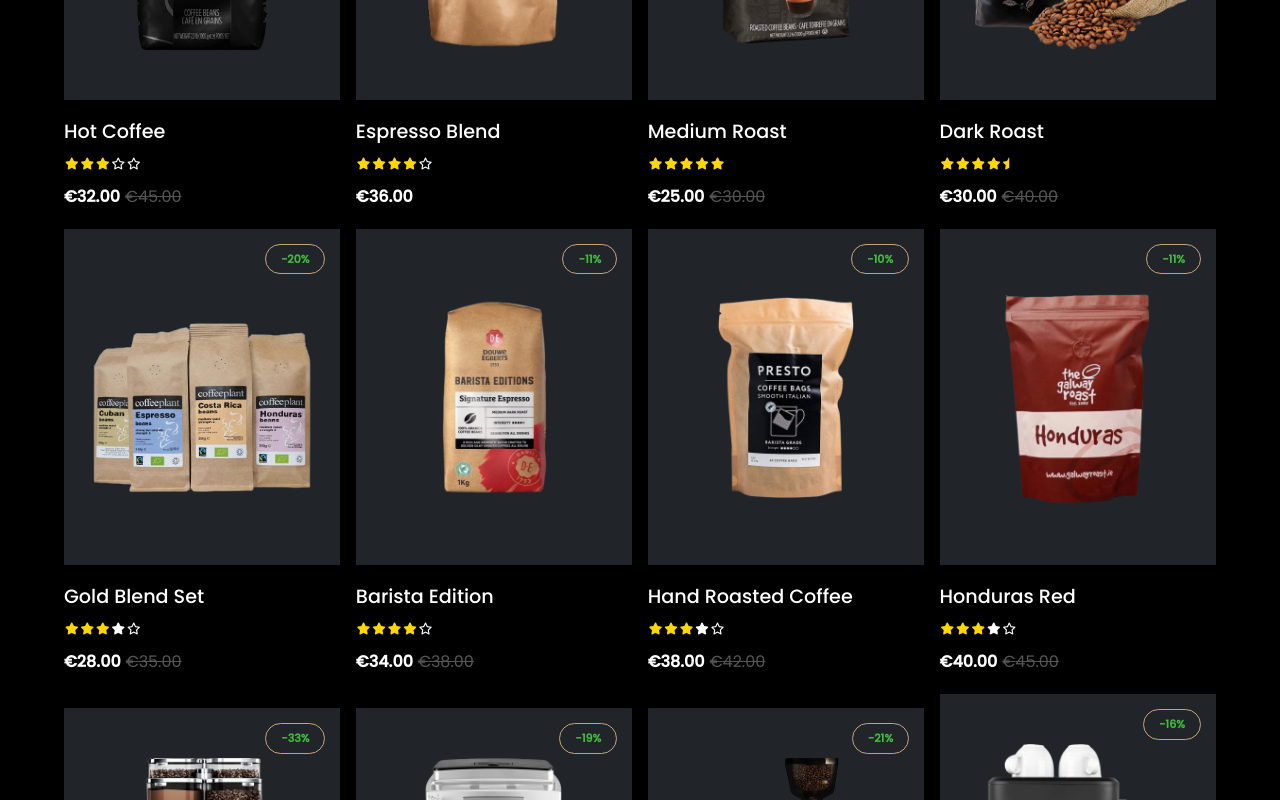
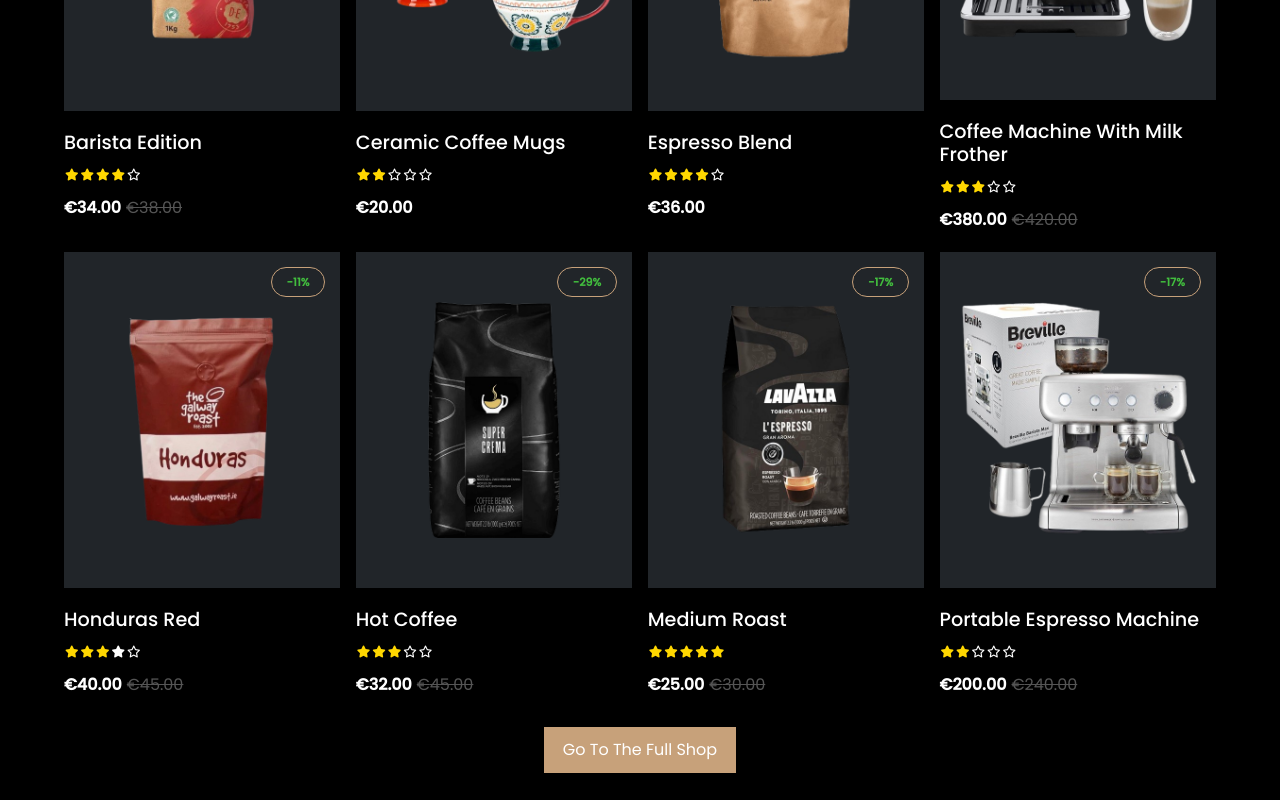
Before and after one commit to PedroCristo/coffe_shop_react_template, a React (Vite) app: page / in a window 1280 px wide. Shown: the part 1780-2580 px from the top of the page. Built offline with nearby package versions, Linux system fonts and the light colour scheme; a web font is replaced by a local one.

Commit message:
Add page and logic for shop page

```diff
--- a/package.json
+++ b/package.json
@@ -12,7 +12,8 @@
   "dependencies": {
     "react": "^18.2.0",
     "react-dom": "^18.2.0",
-    "react-owl-carousel": "^2.3.3"
+    "react-owl-carousel": "^2.3.3",
+    "react-router-dom": "^6.22.0"
   },
   "devDependencies": {
     "@types/react": "^18.2.43",
--- a/src/App.jsx
+++ b/src/App.jsx
@@ -1,28 +1,28 @@
 import "./App.css";
 import Navbar from "./components/Navbar";
 import Header from "./components/Header";
-import HomeSection from "./components/HomeSection";
-import ServicesSection from "./components/ServicesSection";
-import ShopSection from "./components/ShopSection";
-import MenuSection from "./components/MenuSection";
-import GallerySection from "./components/GallerySection";
-import AboutSection from "./components/AboutSection";
 import Footer from "./components/Footer";
-import Carousel from "./components/Testimonials";
-import MapSection from "./components/MapSection";
+import { createBrowserRouter, RouterProvider } from "react-router-dom";
+import HomePage from "./pages/HomePage";
+import ShopPage from "./pages/ShopPage";
+
+const router = createBrowserRouter([
+  {
+    path: "/",
+    element: <HomePage />
+  },
+  {
+    path: "/shop-page",
+    element: <ShopPage />
+  }
+
+])
 
 function App() {
   return (
     <div>
       <Navbar />
-      <Header />
-      <HomeSection />
-      <ServicesSection />
-      <ShopSection />
-      <MenuSection />
-      <GallerySection />
-      <Carousel />
-      <AboutSection />
+      <RouterProvider router={router} />
       <Footer />
     </div>
   );
--- a/src/components/Header.jsx
+++ b/src/components/Header.jsx
@@ -1,7 +1,8 @@
 import React, { useState } from "react";
+import PropTypes from "prop-types";
 import headerNavigationData from "../data/headerNavigation";
 
-function Header() {
+function Header({ homePage }) {
   const [isOpen, setIsOpen] = useState(false);
 
   const toggleNavbar = () => {
@@ -10,13 +11,16 @@ function Header() {
   const toglleCloseNavbar = () => {
     setIsOpen(false);
   };
+
+  // Filter the headerData to show only the first item if homePage is not true
+  const filteredHeaderData = homePage ? headerNavigationData : [headerNavigationData[0]];
   return (
     <header>
       <div className="logo">
-        <img src="images/utilities_images/logo.png" alt="Logo" />
+        <a href="/"><img src="images/utilities_images/logo.png" alt="Logo" /></a>
       </div>
       <nav className={`navigation ${isOpen ? "show" : ""}`}>
-        {headerNavigationData.map((item) => (
+        {filteredHeaderData.map((item) => (
           <li key={item.id}>
             <a href={item.linkUrl} onClick={toglleCloseNavbar}>
               {item.name}
@@ -31,4 +35,9 @@ function Header() {
   );
 }
 
+Header.propTypes = {
+  homePage: PropTypes.string.isRequired,
+ }
+
+
 export default Header;
--- a/src/components/Navbar.jsx
+++ b/src/components/Navbar.jsx
@@ -25,7 +25,7 @@ function Navbar() {
           ))}
         </div>
         <div className="info-link">
-          <a href="#">shop now</a>
+          <a href="/shop-page">shop now</a>
         </div>
       </div>
     </div>
--- /dev/null
+++ b/src/components/ShopPageSection.jsx
@@ -0,0 +1,75 @@
+import React, { useState } from 'react';
+import PropTypes from "prop-types";
+import shopProductsData from '../data/shopProducts';
+function ShopPageSection({ title }) {
+  const [selectedCategory, setSelectedCategory] = useState('all');
+
+  const handleCategoryChange = (category) => {
+    setSelectedCategory(category);
+  };
+
+  // Filter products based on the selected category
+  const filteredProducts = selectedCategory === 'all' ? shopProductsData : shopProductsData.filter(product => product.category === selectedCategory);
+
+  return (
+    <div className="bg-shop" id="shop">
+      <div className="shop-links">
+        <div>
+          <h2>{title}</h2>
+        </div>
+        <div className="links">
+          <li onClick={() => handleCategoryChange('all')} data-filter="all">all</li>
+          <li onClick={() => handleCategoryChange('coffee')} data-filter=".coffee">coffee</li>
+          <li onClick={() => handleCategoryChange('machines')} data-filter=".machines">machines</li>
+          <li onClick={() => handleCategoryChange('cups')} data-filter=".cups">Cups</li>
+        </div>
+      </div>
+      <div className="shop-flex consts">
+        {filteredProducts.map((product) => {
+          const discountPercentage = ((product.oldPrice - product.price) / product.oldPrice) * 100;
+
+          return (
+            <div className={`shop1 mix ${product.category}`} key={product.id}>
+              <div className="shop-image">
+                <img src={product.imageUrl} alt={product.name} />
+                {discountPercentage === 0 ? (
+                  <div className="price red">Promotion not available</div>
+                ) : (
+                  <div className="price green">-{discountPercentage.toFixed(0)}%</div>
+                )}
+                <div className="social">
+                  {product.social.map((icon) => (
+                    <a key={icon.id} href={icon.linkURL}>
+                      <i className={icon.socialIcon}></i>
+                    </a>
+                  ))}
+                </div>
+              </div>
+              <h2>{product.name}</h2>
+              <div className="stars">
+                {product.stars.map((icon) => (
+                  <i key={icon.id} className={icon.star}></i>
+                ))}
+              </div>
+              <article>€{product.price.toFixed(2)}</article>
+              {product.price === product.oldPrice ? (
+                <span></span>
+              ) : (
+                <span>€{product.oldPrice.toFixed(2)}</span>
+              )}
+            </div>
+          );
+        })}
+      </div>
+      <div className="menu-link">
+        <a href="/">Go to the home page</a>
+      </div>
+    </div>
+  );
+}
+
+ShopPageSection.propTypes = {
+ title: PropTypes.string.isRequired,
+}
+
+export default ShopPageSection;
--- a/src/components/ShopSection.jsx
+++ b/src/components/ShopSection.jsx
@@ -1,14 +1,31 @@
-import React, { useState } from 'react';
-import shopProductsData from '../data/shopProducts';
+import React, { useState, useEffect } from "react";
+import shopProductsData from "../data/shopProducts";
+
 function ShopSection() {
-  const [selectedCategory, setSelectedCategory] = useState('all');
+  const [selectedCategory, setSelectedCategory] = useState("all");
+  const [randomProducts, setRandomProducts] = useState([]);
 
   const handleCategoryChange = (category) => {
     setSelectedCategory(category);
   };
 
-  // Filter products based on the selected category
-  const filteredProducts = selectedCategory === 'all' ? shopProductsData : shopProductsData.filter(product => product.category === selectedCategory);
+  useEffect(() => {
+    // Filter products based on the selected category
+    const filteredProducts =
+      selectedCategory === "all"
+        ? shopProductsData
+        : shopProductsData.filter(
+            (product) => product.category === selectedCategory
+          );
+
+    // Shuffle the products array
+    const shuffledProducts = filteredProducts.sort(() => Math.random() - 0.5);
+
+    // Slice the first 8 products
+    const slicedProducts = shuffledProducts.slice(0, 8);
+
+    setRandomProducts(slicedProducts);
+  }, [selectedCategory]);
 
   return (
     <div className="bg-shop" id="shop">
@@ -17,15 +34,30 @@ function ShopSection() {
           <h2>products</h2>
         </div>
         <div className="links">
-          <li onClick={() => handleCategoryChange('all')} data-filter="all">all</li>
-          <li onClick={() => handleCategoryChange('coffee')} data-filter=".coffee">coffee</li>
-          <li onClick={() => handleCategoryChange('machines')} data-filter=".machines">machines</li>
-          <li onClick={() => handleCategoryChange('cups')} data-filter=".cups">Cups</li>
+          <li onClick={() => handleCategoryChange("all")} data-filter="all">
+            all
+          </li>
+          <li
+            onClick={() => handleCategoryChange("coffee")}
+            data-filter=".coffee"
+          >
+            coffee
+          </li>
+          <li
+            onClick={() => handleCategoryChange("machines")}
+            data-filter=".machines"
+          >
+            machines
+          </li>
+          <li onClick={() => handleCategoryChange("cups")} data-filter=".cups">
+            Cups
+          </li>
         </div>
       </div>
       <div className="shop-flex consts">
-        {filteredProducts.map((product) => {
-          const discountPercentage = ((product.oldPrice - product.price) / product.oldPrice) * 100;
+        {randomProducts.map((product) => {
+          const discountPercentage =
+            ((product.oldPrice - product.price) / product.oldPrice) * 100;
 
           return (
             <div className={`shop1 mix ${product.category}`} key={product.id}>
@@ -34,7 +66,9 @@ function ShopSection() {
                 {discountPercentage === 0 ? (
                   <div className="price red">Promotion not available</div>
                 ) : (
-                  <div className="price green">-{discountPercentage.toFixed(0)}%</div>
+                  <div className="price green">
+                    -{discountPercentage.toFixed(0)}%
+                  </div>
                 )}
                 <div className="social">
                   {product.social.map((icon) => (
@@ -60,6 +94,9 @@ function ShopSection() {
           );
         })}
       </div>
+      <div className="menu-link">
+        <a href="/shop-page">Go to the full shop</a>
+      </div>
     </div>
   );
 }
--- a/src/data/headerNavigation.js
+++ b/src/data/headerNavigation.js
@@ -2,7 +2,7 @@ const headerNavigationData = [
     {
         id: 1,
         name: "Home",
-        linkUrl: "#home"
+        linkUrl: "/#home"
     },
     {
         id: 1,
--- /dev/null
+++ b/src/pages/HomePage.jsx
@@ -0,0 +1,24 @@
+import Header from "../components/Header";
+import HomeSection from "../components/HomeSection";
+import ServicesSection from "../components/ServicesSection";
+import ShopSection from "../components/ShopSection";
+import MenuSection from "../components/MenuSection";
+import GallerySection from "../components/GallerySection";
+import AboutSection from "../components/AboutSection";
+import Carousel from "../components/Testimonials";
+
+function HomePage() {
+  return (
+    <div>
+      <Header homePage="true" />
+      <HomeSection />
+      <ServicesSection />
+      <ShopSection />
+      <MenuSection />
+      <GallerySection />
+      <Carousel />
+      <AboutSection />
+    </div>
+  );
+}
+export default HomePage;
--- /dev/null
+++ b/src/pages/ShopPage.jsx
@@ -0,0 +1,13 @@
+import ShopPageSection from "../components/ShopPageSection";
+import Header from "../components/Header";
+
+function ShopPage() {
+  return (
+    <div>
+      <Header />
+      <ShopPageSection title={"Our Shop"} />
+    </div>
+  );
+}
+
+export default ShopPage;
```
Also changed, not shown: 1 other file (tests, documents, lock files or other folders).
